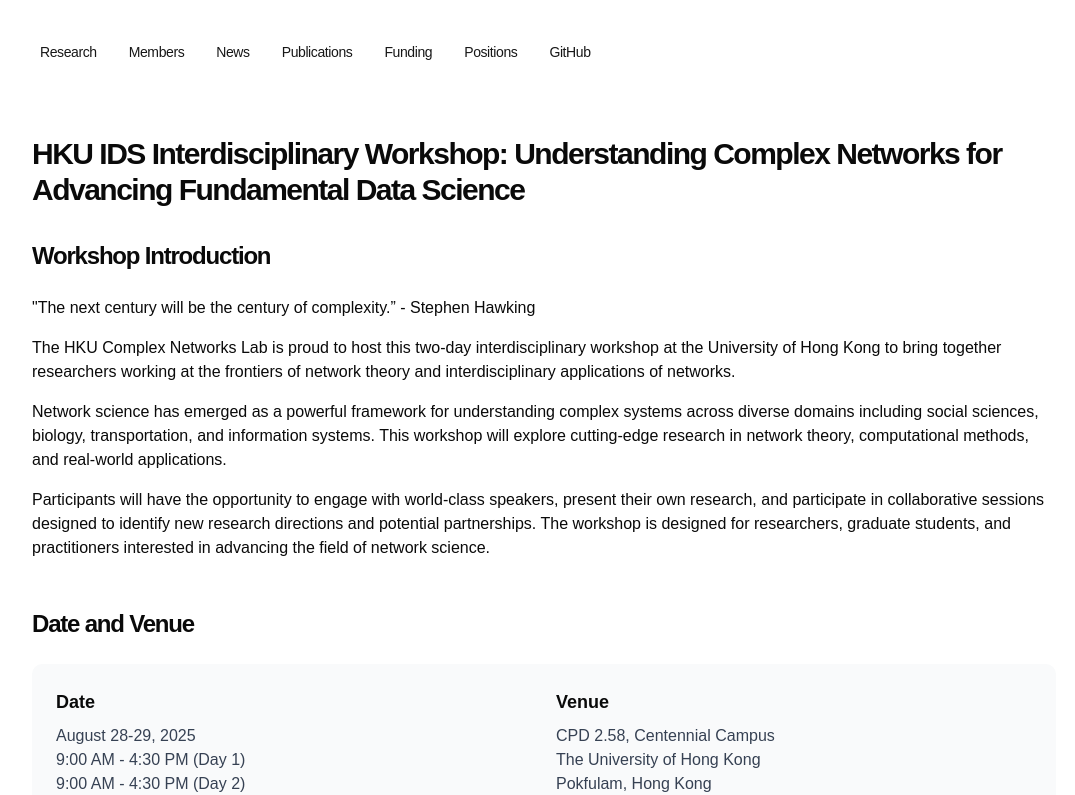
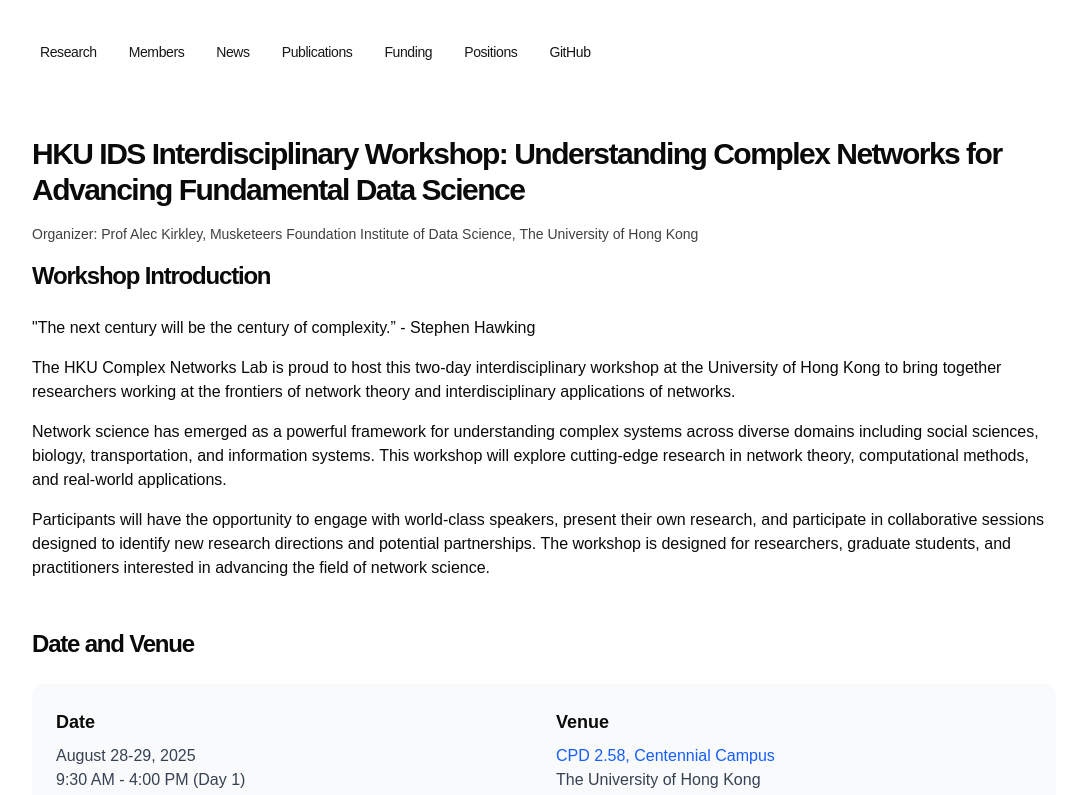
Before and after one commit to HKU-Complex-Networks-Lab/hku-complex-networks-lab-page, a Next.js app: page /news/workshop-2025 in a window 1280 px wide. Shown: the top 795 px of the page, without its empty margins (96-1171 px from the left). Built offline with nearby package versions, Linux system fonts and the light colour scheme.

Commit message:
adjust workshop page

```diff
--- a/app/components/research-area.tsx
+++ b/app/components/research-area.tsx
@@ -24,6 +24,11 @@ export function ResearchArea({ title, description, image }: ResearchAreaProps) {
                         />
                     </div>
                 )}
+                <div className={image ? "md:w-2/3" : "w-full"}>
+                    <p className="mb-4 text-neutral-800 dark:text-neutral-200">
+                        {description}
+                    </p>
+                </div>
             </div>
         </div>
     )
--- a/app/news/workshop-2025/page.tsx
+++ b/app/news/workshop-2025/page.tsx
@@ -284,9 +284,12 @@ export default function Workshop2025Page() {
 
     return (
         <section>
-            <h1 className="font-semibold text-3xl mb-8 tracking-tighter">
+            <h1 className="font-semibold text-3xl mb-4 tracking-tighter">
                 HKU IDS Interdisciplinary Workshop: Understanding Complex Networks for Advancing Fundamental Data Science
             </h1>
+            <p className="text-sm text-neutral-700 dark:text-neutral-300 mb-4">
+                Organizer: Prof Alec Kirkley, Musketeers Foundation Institute of Data Science, The University of Hong Kong
+            </p>
 
             {/* Workshop Introduction */}
             <div className="mb-12">
@@ -315,12 +318,21 @@ export default function Workshop2025Page() {
                         <div>
                             <h3 className="font-semibold text-lg mb-2">Date</h3>
                             <p className="text-gray-700">August 28-29, 2025</p>
-                            <p className="text-gray-700">9:00 AM - 4:30 PM (Day 1)</p>
-                            <p className="text-gray-700">9:00 AM - 4:30 PM (Day 2)</p>
+                            <p className="text-gray-700">9:30 AM - 4:00 PM (Day 1)</p>
+                            <p className="text-gray-700">9:30 AM - 4:00 PM (Day 2)</p>
                         </div>
                         <div>
                             <h3 className="font-semibold text-lg mb-2">Venue</h3>
-                            <p className="text-gray-700">CPD 2.58, Centennial Campus</p>
+                            <p className="text-gray-700">
+                                <a
+                                    href="https://its.hku.hk/teaching-space/cpd-2-58/"
+                                    target="_blank"
+                                    rel="noopener noreferrer"
+                                    className="text-blue-600 hover:text-blue-800"
+                                >
+                                    CPD 2.58, Centennial Campus
+                                </a>
+                            </p>
                             <p className="text-gray-700">The University of Hong Kong</p>
                             <p className="text-gray-700">Pokfulam, Hong Kong</p>
                         </div>
@@ -491,7 +503,7 @@ export default function Workshop2025Page() {
                 </p>
                 <div className="flex flex-col sm:flex-row gap-4 items-start">
                     <a
-                        href="https://docs.google.com/forms/d/e/1FAIpQLSd6WuEQKFDYjNgMwRRqZTGt31htcHhUNoXmAxHWsXj8KDkurA/viewform?usp=header"
+                        href="https://hku.au1.qualtrics.com/jfe/form/SV_dmAy5W4cWiLAHIy"
                         target="_blank"
                         rel="noopener noreferrer"
                         className="inline-flex items-center px-6 py-3 bg-blue-600 text-white font-medium rounded-lg hover:bg-blue-700 transition-colors duration-200"
--- a/app/positions/page.tsx
+++ b/app/positions/page.tsx
@@ -39,7 +39,16 @@ export default function PositionsPage() {
             <div className="border p-6 rounded-lg mb-8 bg-neutral-50 dark:bg-neutral-900">
                 <h2 className="font-semibold text-xl mb-2">PhD Student Positions</h2>
                 <p className="mb-4 text-neutral-800 dark:text-neutral-200">
-                    We have openings for PhD students interested in complex networks research. PhD applicants may also be interested in checking out the Hong Kong PhD Fellowship Scheme (https://cerg1.ugc.edu.hk/hkpfs/index.html), which provides an excellent stipend and support for PhD studies in Hong Kong.
+                    We have openings for PhD students interested in complex networks research. PhD applicants may also be interested in checking out the{' '}
+                    <a
+                        href="https://cerg1.ugc.edu.hk/hkpfs/index.html"
+                        target="_blank"
+                        rel="noopener noreferrer"
+                        className="text-blue-600 dark:text-blue-400 hover:underline"
+                    >
+                        Hong Kong PhD Fellowship Scheme
+                    </a>
+                    , which provides an excellent stipend and support for PhD studies in Hong Kong.
                 </p>
                 <h3 className="font-medium mb-1">Research Areas:</h3>
                 <ul className="list-disc pl-6 mb-4 text-neutral-700 dark:text-neutral-300">
```
